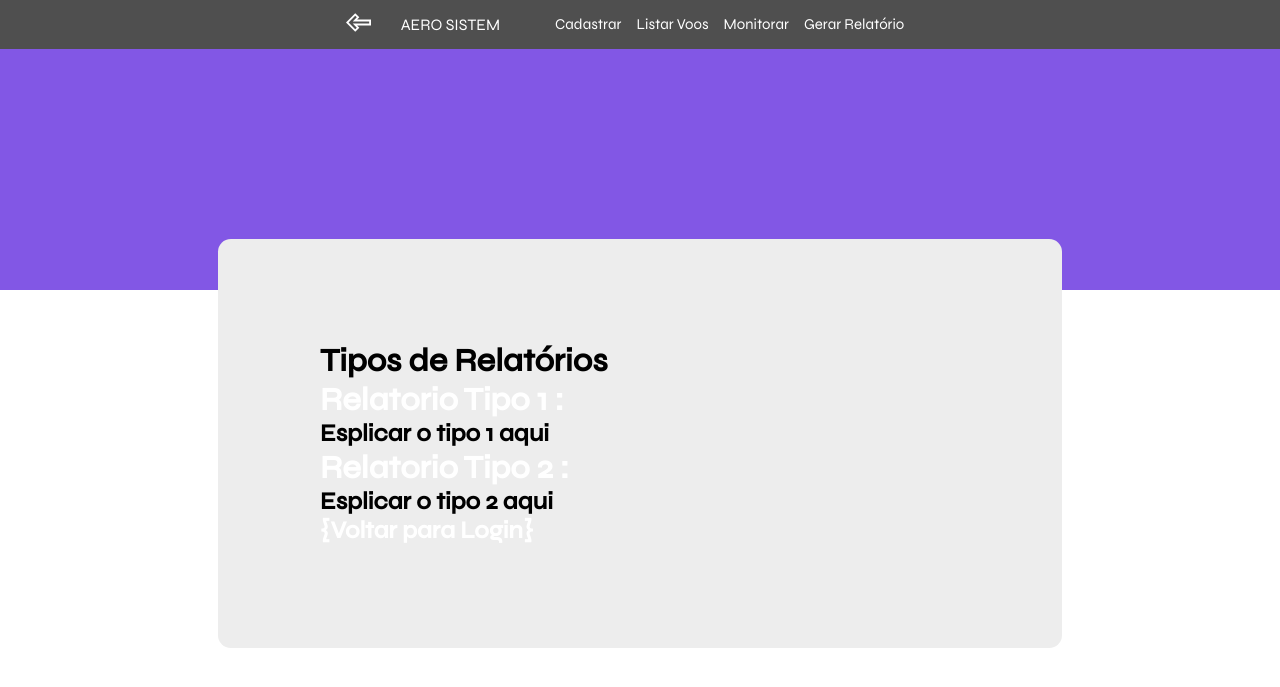
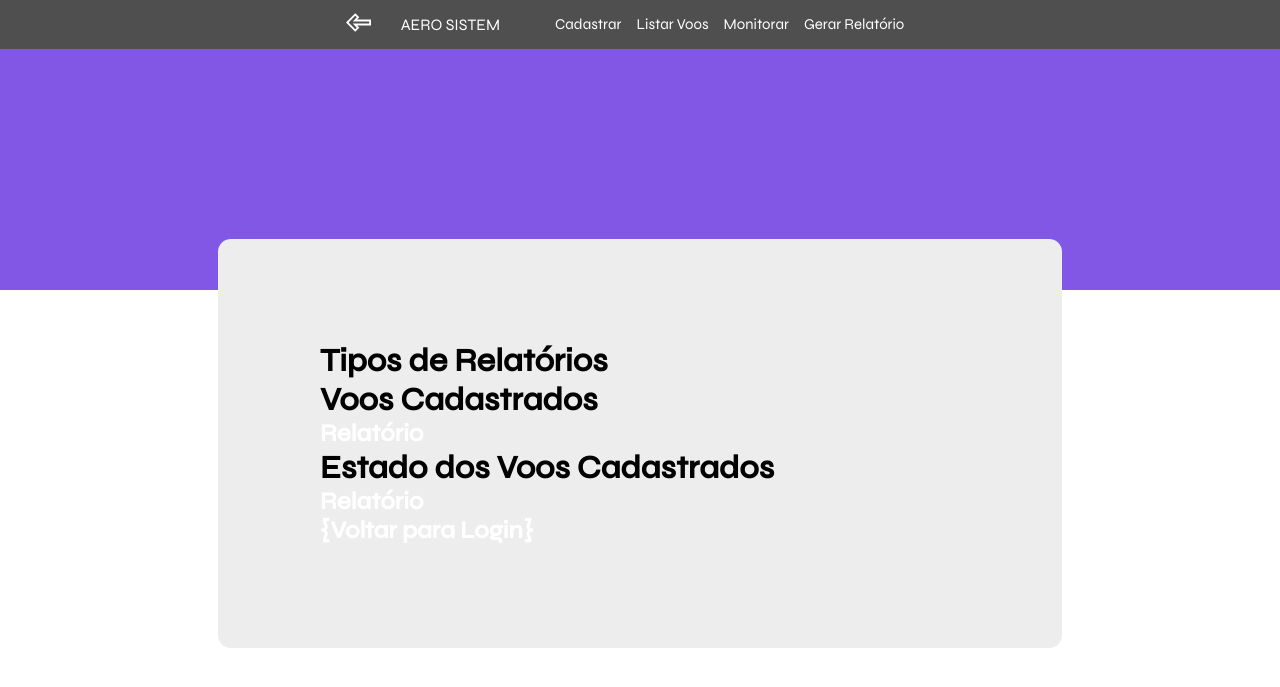
Before and after one commit to FengYungz/sistema_aeroporto, a Django app: page /relatorio/ in a window 1280 px wide. Shown: the top 687 px of the page. Run offline with Django 4.2, Linux system fonts and the light colour scheme.

Commit message:
ajustes relatorios

```diff
--- a/webapp/MyProj/book/views.py
+++ b/webapp/MyProj/book/views.py
@@ -180,20 +180,24 @@ def editar_voo(request):
 
 
 def relatorio1(request):
-    request.session['tentativas'] = 0
-    response = HttpResponse(content_type='text.csv')
-    response['Content-Disposition'] = 'attachment; filename="voos.csv"'
+    result = Voo.objects.select_related().values()
+    list_result = [entry for entry in result]
 
-    writer = csv.writer(response)
-    writer.writerow(['codigo', 'companhia', 'previsao_chegada', 'previsao_partida', 'rota'])
+    pdf = FPDF('P', 'mm', 'A4')
+    pdf.add_page()
+    pdf.set_font('Arial', 'B', 20)
+    pdf.cell(180, 10, 'Voos Cadastrados',ln=2, align='C')
+    pdf.cell(40, 10, '',0,1)
+    pdf.set_font('Arial', '', 12)
+    pdf.cell(200, 8, f"{'Código'}      {'Companhia'}       {'Previsão_chegada'}                         {'Previsão_partida'}                       {'Rota'}", 0, 1, 2, 3)
+    pdf.line(10, 30, 200, 30)
+    pdf.line(10, 38, 200, 38)
 
-    voos_cadastrados = Voo.objects.all().values_list('codigo', 'companhia', 'previsao_chegada', 'previsao_partida', 'rota')
-    for user in voos_cadastrados:
-        writer.writerow(user)
+    for line in list_result:
+        pdf.cell(200, 8, f"{line['codigo']}          {line['companhia']}          {line['previsao_chegada']}          {line['previsao_partida']}          {line['rota']}", 0, 1, 2, 3)
+    pdf.output('report.pdf', 'F')
 
-
-    return response
-
+    return FileResponse(open('report.pdf', 'rb'), as_attachment=True, content_type='application/pdf')
 
 def relatorio2(request):
     result = Estado_Dinamico.objects.select_related().values()
--- a/webapp/MyProj/template/relatorio.html
+++ b/webapp/MyProj/template/relatorio.html
@@ -28,10 +28,10 @@
         </header>
         <div class="dashboard">
             <h1>Tipos de Relatórios</h1>
-            <h1><a href="{% url 'relatorio1' %}">Relatorio Tipo 1 :</a></h1>
-            <h2>Esplicar o tipo 1 aqui</h2>
-            <h1><a href="{% url 'relatorio2' %}">Relatorio Tipo 2 :</a></h1>
-            <h2>Esplicar o tipo 2 aqui</h2>
+            <h1>Voos Cadastrados</h1>
+            <h2><a href="{% url 'relatorio1' %}">Relatório</a></h2>
+            <h1>Estado dos Voos Cadastrados</h1>
+            <h2><a href="{% url 'relatorio2' %}">Relatório</a></h2>
             <h2><a href="{% url 'login' %}">{Voltar para Login}</a></h2>
         </div>
     </div>
```
